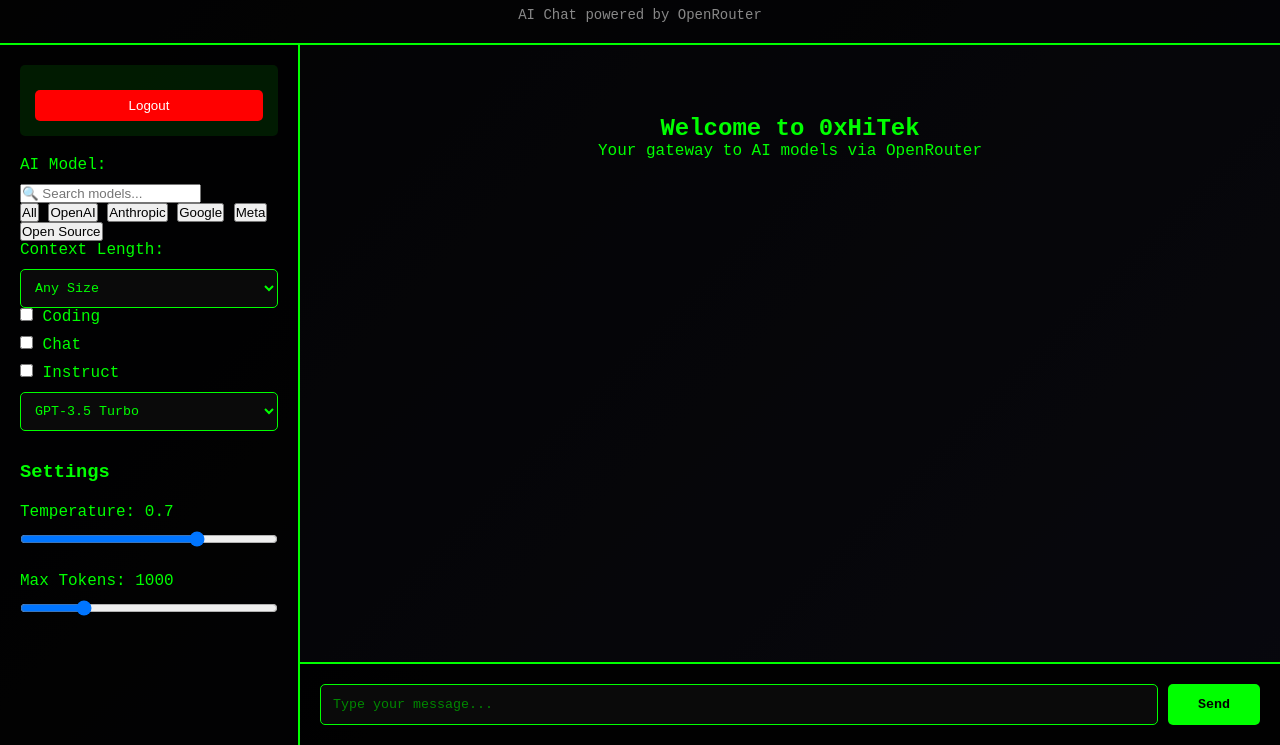
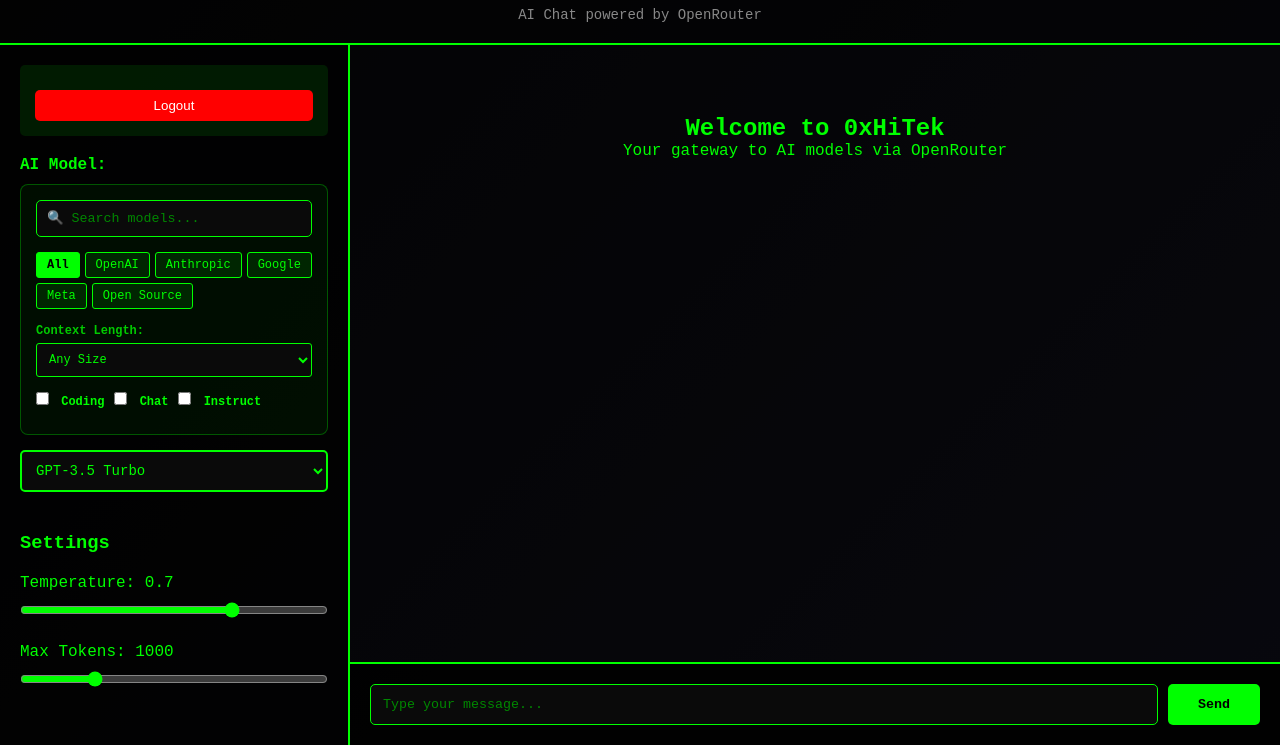
Before and after one commit to 0xHiTek/0xhitek-chat, a plain HTML site: page index.html in a window 1280 px wide. Shown: the part 77-822 px from the top of the page. Drawn offline with nearby package versions, Linux system fonts and the light colour scheme; no server answers.

Commit message:
Update style.css

```diff
--- a/style.css
+++ b/style.css
@@ -1,4 +1,4 @@
-/* style.css - 0xHiTek Chat Styles */
+/* style.css - 0xHiTek Chat Styles with Model Filter */
 
 * {
     margin: 0;
@@ -141,7 +141,7 @@
 }
 
 .sidebar {
-    width: 300px;
+    width: 350px;
     background: rgba(0, 0, 0, 0.9);
     border-right: 2px solid #00ff00;
     padding: 20px;
@@ -176,6 +176,7 @@
     background: #cc0000;
 }
 
+/* Model Selection and Filter */
 .model-selection {
     margin-bottom: 30px;
 }
@@ -184,11 +185,22 @@
     display: block;
     margin-bottom: 10px;
     color: #00ff00;
+    font-weight: bold;
 }
 
-.model-selection select {
+.model-filter-container {
+    background: rgba(0, 255, 0, 0.05);
+    border: 1px solid rgba(0, 255, 0, 0.3);
+    border-radius: 8px;
+    padding: 15px;
+    margin-bottom: 15px;
+}
+
+/* Model Search */
+.model-search {
     width: 100%;
     padding: 10px;
+    margin-bottom: 15px;
     background: #0a0a0a;
     border: 1px solid #00ff00;
     border-radius: 5px;
@@ -196,6 +208,161 @@
     font-family: 'Courier New', monospace;
 }
 
+.model-search::placeholder {
+    color: #008800;
+}
+
+.model-search:focus {
+    outline: none;
+    border-color: #00ff00;
+    box-shadow: 0 0 5px rgba(0, 255, 0, 0.3);
+}
+
+/* Quick Filters */
+.quick-filters {
+    display: flex;
+    flex-wrap: wrap;
+    gap: 5px;
+    margin-bottom: 15px;
+}
+
+.filter-btn {
+    padding: 5px 10px;
+    background: rgba(0, 255, 0, 0.1);
+    border: 1px solid #00ff00;
+    border-radius: 3px;
+    color: #00ff00;
+    cursor: pointer;
+    transition: all 0.3s;
+    font-size: 12px;
+    font-family: 'Courier New', monospace;
+}
+
+.filter-btn:hover {
+    background: rgba(0, 255, 0, 0.2);
+}
+
+.filter-btn.active {
+    background: #00ff00;
+    color: #000;
+    font-weight: bold;
+}
+
+/* Context Filter */
+.context-filter {
+    margin-bottom: 15px;
+}
+
+.context-filter label {
+    display: block;
+    margin-bottom: 5px;
+    font-size: 12px;
+    color: #00cc00;
+}
+
+.context-filter select {
+    width: 100%;
+    padding: 8px;
+    background: #0a0a0a;
+    border: 1px solid #00ff00;
+    border-radius: 3px;
+    color: #00ff00;
+    font-family: 'Courier New', monospace;
+    font-size: 12px;
+}
+
+/* Capability Filters */
+.capability-filters {
+    display: flex;
+    flex-wrap: wrap;
+    gap: 10px;
+}
+
+.checkbox-label {
+    display: flex;
+    align-items: center;
+    cursor: pointer;
+    font-size: 12px;
+    color: #00cc00;
+}
+
+.checkbox-label input[type="checkbox"] {
+    margin-right: 5px;
+    accent-color: #00ff00;
+}
+
+.checkbox-label:hover {
+    color: #00ff00;
+}
+
+/* Model Select */
+#modelSelect {
+    width: 100%;
+    padding: 10px;
+    background: #0a0a0a;
+    border: 2px solid #00ff00;
+    border-radius: 5px;
+    color: #00ff00;
+    font-family: 'Courier New', monospace;
+    font-size: 14px;
+    margin-bottom: 10px;
+}
+
+#modelSelect:focus {
+    outline: none;
+    box-shadow: 0 0 10px rgba(0, 255, 0, 0.5);
+}
+
+#modelSelect optgroup {
+    background: #0a0a0a;
+    color: #00ff00;
+    font-weight: bold;
+}
+
+#modelSelect option {
+    background: #0a0a0a;
+    color: #00cc00;
+    padding: 5px;
+}
+
+#modelSelect option:hover {
+    background: rgba(0, 255, 0, 0.1);
+}
+
+/* Model Info */
+.model-info {
+    background: rgba(0, 255, 0, 0.05);
+    border: 1px solid rgba(0, 255, 0, 0.2);
+    border-radius: 5px;
+    padding: 10px;
+    margin-bottom: 10px;
+    font-size: 11px;
+    color: #00cc00;
+    display: none;
+}
+
+.model-info.show {
+    display: block;
+}
+
+.model-info-item {
+    margin-bottom: 5px;
+}
+
+.model-info-label {
+    font-weight: bold;
+    color: #00ff00;
+}
+
+/* Model Count */
+.model-count {
+    text-align: center;
+    font-size: 11px;
+    color: #008800;
+    margin-top: 10px;
+}
+
+/* Settings */
 .settings h3 {
     color: #00ff00;
     margin-bottom: 20px;
@@ -213,6 +380,7 @@
 
 .setting-item input[type="range"] {
     width: 100%;
+    accent-color: #00ff00;
 }
 
 /* Chat Main Area */
@@ -378,6 +546,28 @@
     to { transform: translateX(0); }
 }
 
+/* Scrollbar Styling */
+.sidebar::-webkit-scrollbar,
+.chat-messages::-webkit-scrollbar {
+    width: 8px;
+}
+
+.sidebar::-webkit-scrollbar-track,
+.chat-messages::-webkit-scrollbar-track {
+    background: rgba(0, 0, 0, 0.5);
+}
+
+.sidebar::-webkit-scrollbar-thumb,
+.chat-messages::-webkit-scrollbar-thumb {
+    background: #00ff00;
+    border-radius: 4px;
+}
+
+.sidebar::-webkit-scrollbar-thumb:hover,
+.chat-messages::-webkit-scrollbar-thumb:hover {
+    background: #00cc00;
+}
+
 /* Responsive Design */
 @media (max-width: 768px) {
     .chat-container {
@@ -396,4 +586,13 @@
         margin-left: 0;
         margin-right: 0;
     }
+
+    .quick-filters {
+        justify-content: space-between;
+    }
+
+    .filter-btn {
+        flex: 1;
+        text-align: center;
+    }
 }
```
